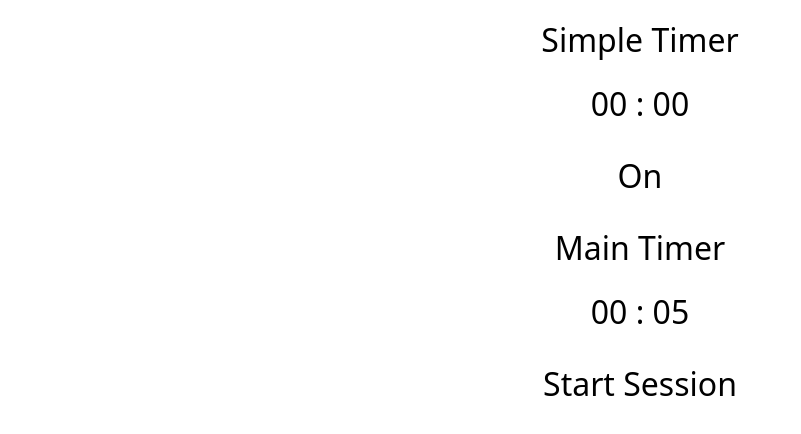
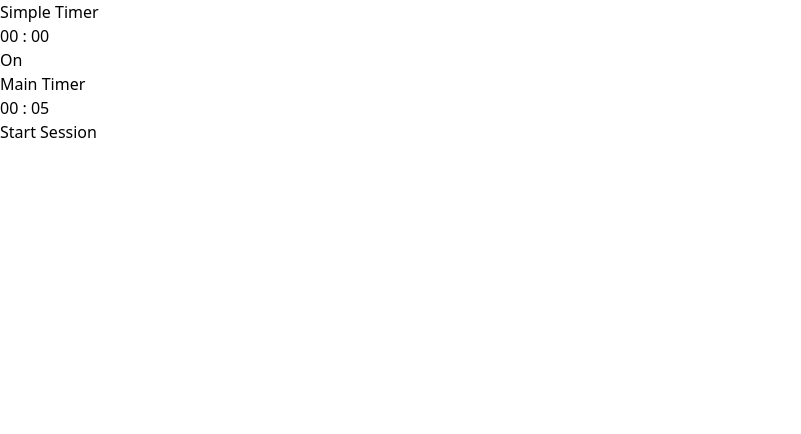
Before and after one commit to sairajchouhan/GoFlow, a SvelteKit app: page / in a window 1280 px wide. Shown: the top 434 px of the page, without its empty margins (0-801 px from the left). Built offline with nearby package versions, Linux system fonts and the light colour scheme.

Commit message:
remove custom styles

```diff
--- a/src/components/CountdownTimer.svelte
+++ b/src/components/CountdownTimer.svelte
@@ -81,29 +81,3 @@
 
 	<button on:click={handleTimerToggle}>{timerOn ? 'End Session' : 'Start Session'}</button>
 </div>
-
-<style>
-	.container {
-		display: flex;
-		flex-direction: column;
-		justify-content: center;
-		align-items: center;
-		font-size: 2rem;
-		margin: 1rem 0;
-	}
-
-	button {
-		padding: 8px 16px;
-		border: none;
-		margin-top: 16px;
-		border-radius: 4px;
-		cursor: pointer;
-	}
-
-	h6 {
-		margin: 0;
-		padding: 0;
-		font-weight: 400;
-		margin-bottom: 1rem;
-	}
-</style>
--- a/src/components/SimpleTimer.svelte
+++ b/src/components/SimpleTimer.svelte
@@ -38,30 +38,3 @@
 
 	<button on:click={handleTimerToggle}>{timerOn ? 'Off' : 'On'}</button>
 </div>
-
-<style>
-	.container {
-		display: flex;
-		flex-direction: column;
-		justify-content: center;
-		align-items: center;
-		font-size: 2rem;
-		margin: 1rem 0;
-	}
-
-	button {
-		padding: 8px 16px;
-		border: none;
-		margin-top: 16px;
-		border-radius: 4px;
-		cursor: pointer;
-		width: 6rem;
-	}
-
-	h6 {
-		margin: 0;
-		padding: 0;
-		font-weight: 400;
-		margin-bottom: 1rem;
-	}
-</style>
```
